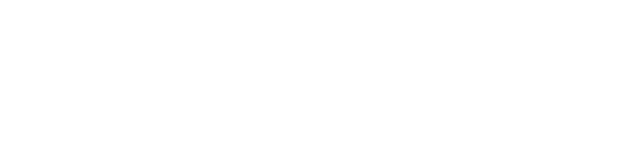
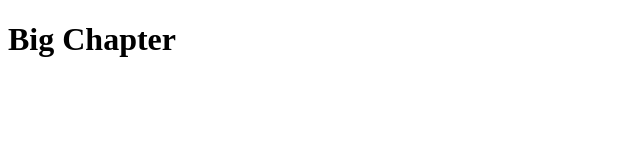
Before and after one commit to Jaafar-Cherif/helloWorld, a plain HTML site: page index.html in a window 1280 px wide. Shown: the whole page, without its empty margins (0-640 px from the left). Drawn offline with Linux system fonts and the light colour scheme.

Commit message:
h1 created
I added a h1 markup

```diff
--- a/index.html
+++ b/index.html
@@ -4,5 +4,6 @@
       <title>File title</title>
     </head>
     <body>
+      <h1>Big Chapter</h1>
     </body>
   </html>
```
